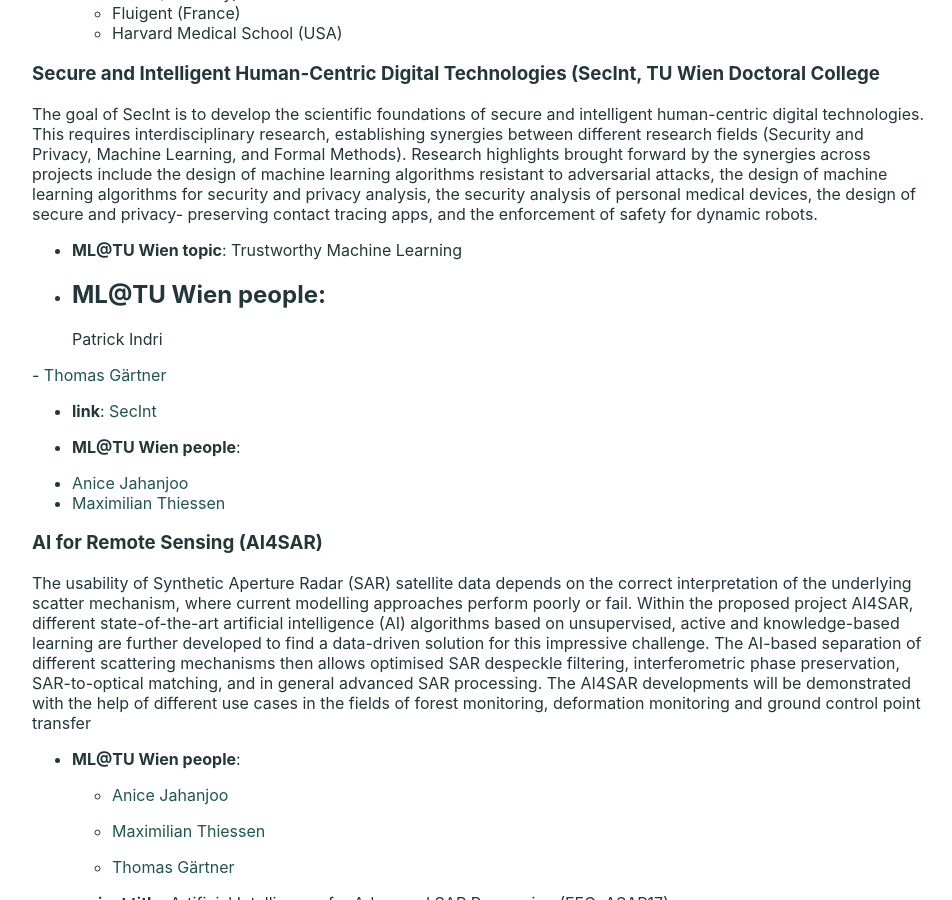
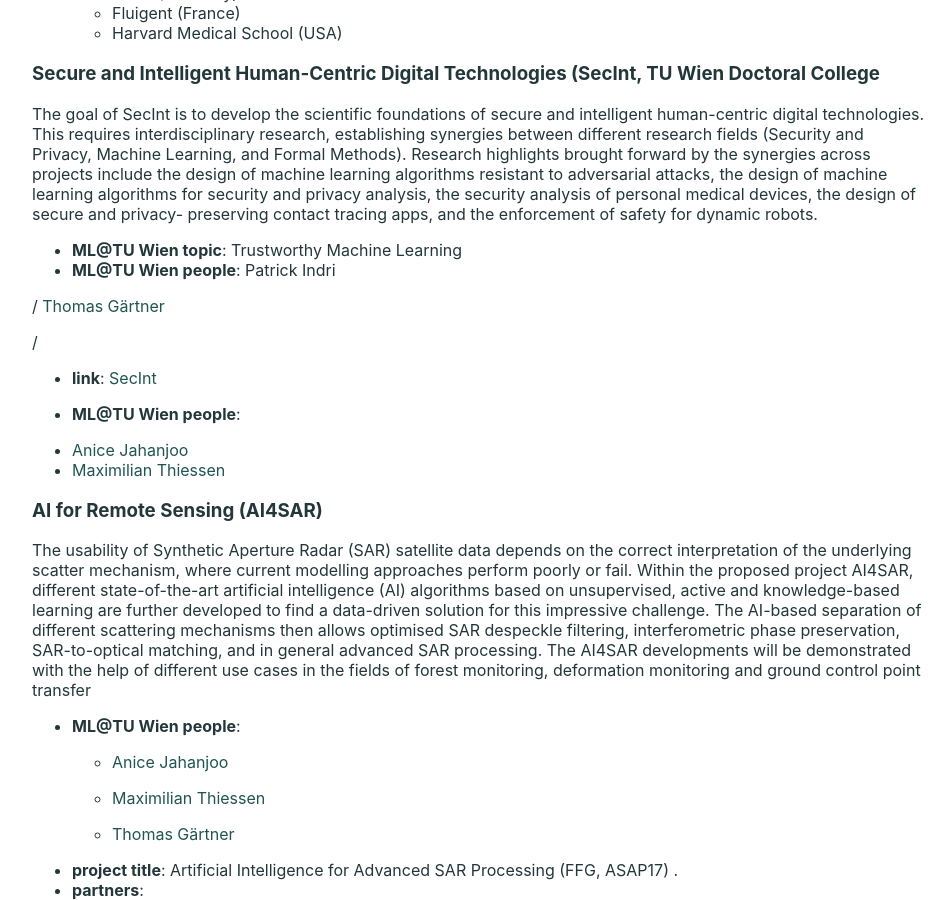
Before and after one commit to ml-tuw/ml-tuw.github.io, a Jekyll site: the page built from projects/md/index.md, in a window 1280 px wide and 900 px high, scrolled down 1454 px. Shown: the whole window, without its empty margins (160-1112 px from the left). Built offline with Jekyll 4.4.1, drawn with Linux system fonts in a browser that asks for light colours.

```diff
--- a/projects/md/index.md
+++ b/projects/md/index.md
@@ -96,10 +96,7 @@ preserving contact tracing apps, and the enforcement of safety for dynamic robot
 {% assign ppls = "PatrickIndri ThomasGaertner" | split:" " %}
 
  - **ML@TU Wien topic**: Trustworthy Machine Learning
- - **ML@TU Wien people**:
-{% for ppl in ppls -%}
-   - {%- include linked_name.md id=ppl -%}
-{% endfor -%}
+ - **ML@TU Wien people**: {% for ppl in ppls %}{%- include linked_name.md id=ppl -%} / {% endfor %}
    - **link**: [SecInt](https://secint.visp.wien/)
 
  - **ML@TU Wien people**:
```
